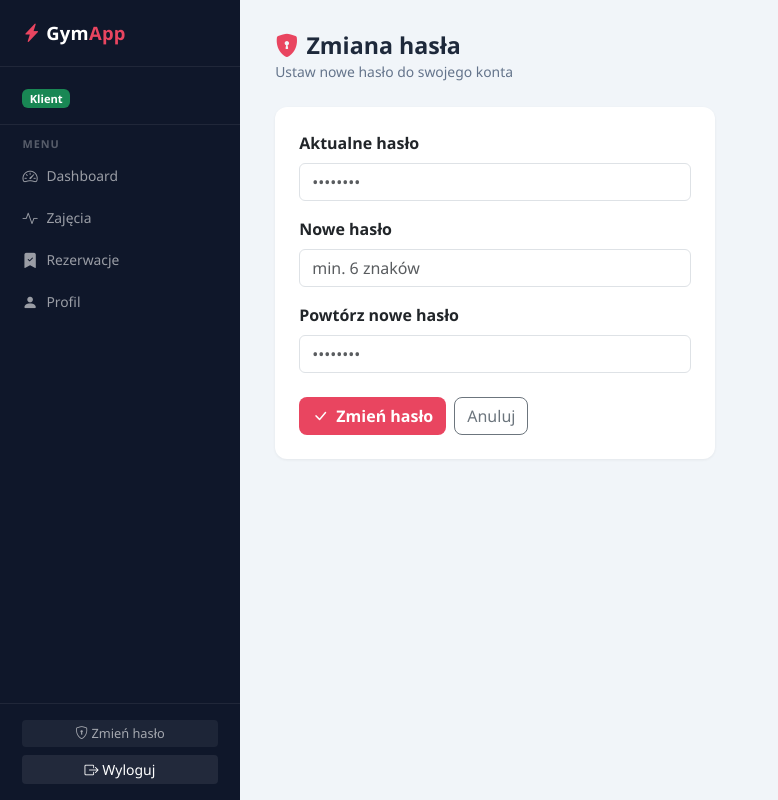
After one commit to 123BoBeR/GymManagementClaude, a Flask app: template templates/change_password.html in a window 1280 px wide. The commit adds this page. Shown: the whole page, without its empty margins (0-778 px from the left). Run offline with Flask 3, Linux system fonts and the light colour scheme; the template is opened without the code that fills it, so the values that code supplies are empty.

Commit message:
feat: zmiana hasla dla wszystkich rol + reset hasla klienta przez admina

```diff
--- a/templates/base.html
+++ b/templates/base.html
@@ -163,6 +163,10 @@
   </nav>
 
   <div class="sb-footer">
+    <a href="/change-password" class="btn btn-sm w-100 mb-2"
+       style="background:rgba(255,255,255,.06);color:rgba(255,255,255,.6);border:none;font-size:.8rem">
+      <i class="bi bi-shield-lock"></i> Zmień hasło
+    </a>
     <a href="/logout" class="btn btn-sm w-100"
        style="background:rgba(255,255,255,.08);color:#fff;border:none">
       <i class="bi bi-box-arrow-right"></i> Wyloguj
--- /dev/null
+++ b/templates/change_password.html
@@ -0,0 +1,36 @@
+{% extends "base.html" %}
+{% block title %}Zmiana hasła — GymApp{% endblock %}
+
+{% block content %}
+<div class="ph">
+  <h1><i class="bi bi-shield-lock-fill me-2" style="color:#e94560"></i>Zmiana hasła</h1>
+  <p>Ustaw nowe hasło do swojego konta</p>
+</div>
+
+<div class="card" style="max-width:440px">
+  <div class="card-body p-4">
+    <form method="POST">
+      <input type="hidden" name="csrf_token" value="{{ csrf_token() }}">
+      <div class="mb-3">
+        <label class="form-label fw-semibold">Aktualne hasło</label>
+        <input type="password" name="current_password" class="form-control" required placeholder="••••••••">
+      </div>
+      <div class="mb-3">
+        <label class="form-label fw-semibold">Nowe hasło</label>
+        <input type="password" name="new_password" class="form-control" required placeholder="min. 6 znaków">
+      </div>
+      <div class="mb-4">
+        <label class="form-label fw-semibold">Powtórz nowe hasło</label>
+        <input type="password" name="confirm_password" class="form-control" required placeholder="••••••••">
+      </div>
+      <div class="d-flex gap-2">
+        <button type="submit" class="btn"
+                style="background:#e94560;color:#fff;border-radius:8px;font-weight:600">
+          <i class="bi bi-check-lg me-1"></i> Zmień hasło
+        </button>
+        <a href="/" class="btn btn-outline-secondary" style="border-radius:8px">Anuluj</a>
+      </div>
+    </form>
+  </div>
+</div>
+{% endblock %}
```
Also changed, not shown: blueprints/admin.py (+14 -0 lines), blueprints/auth.py (+23 -0 lines), templates/admin/members.html (+37 -0 lines).
